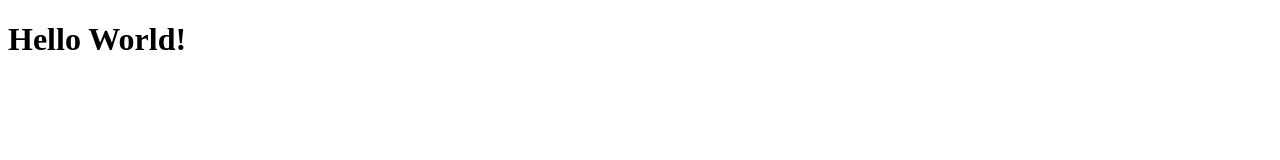
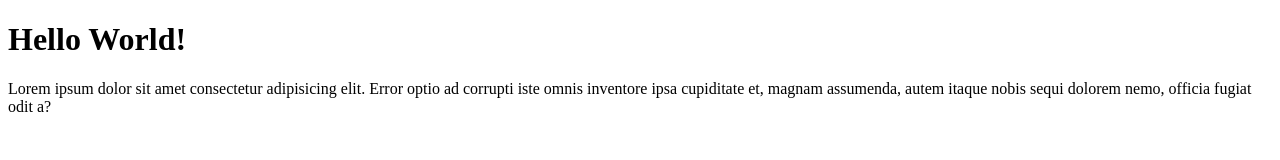
Before and after one commit to saqib-786/Expamle-, a plain HTML site: page index.html in a window 1280 px wide. Drawn offline with Linux system fonts and the light colour scheme.

Commit message:
I have added a paragraph

```diff
--- a/index.html
+++ b/index.html
@@ -8,5 +8,6 @@
 </head>
 <body>
     <h1>Hello World!</h1>
+    <p>Lorem ipsum dolor sit amet consectetur adipisicing elit. Error optio ad corrupti iste omnis inventore ipsa cupiditate et, magnam assumenda, autem itaque nobis sequi dolorem nemo, officia fugiat odit a?</p>
 </body>
 </html>
```
